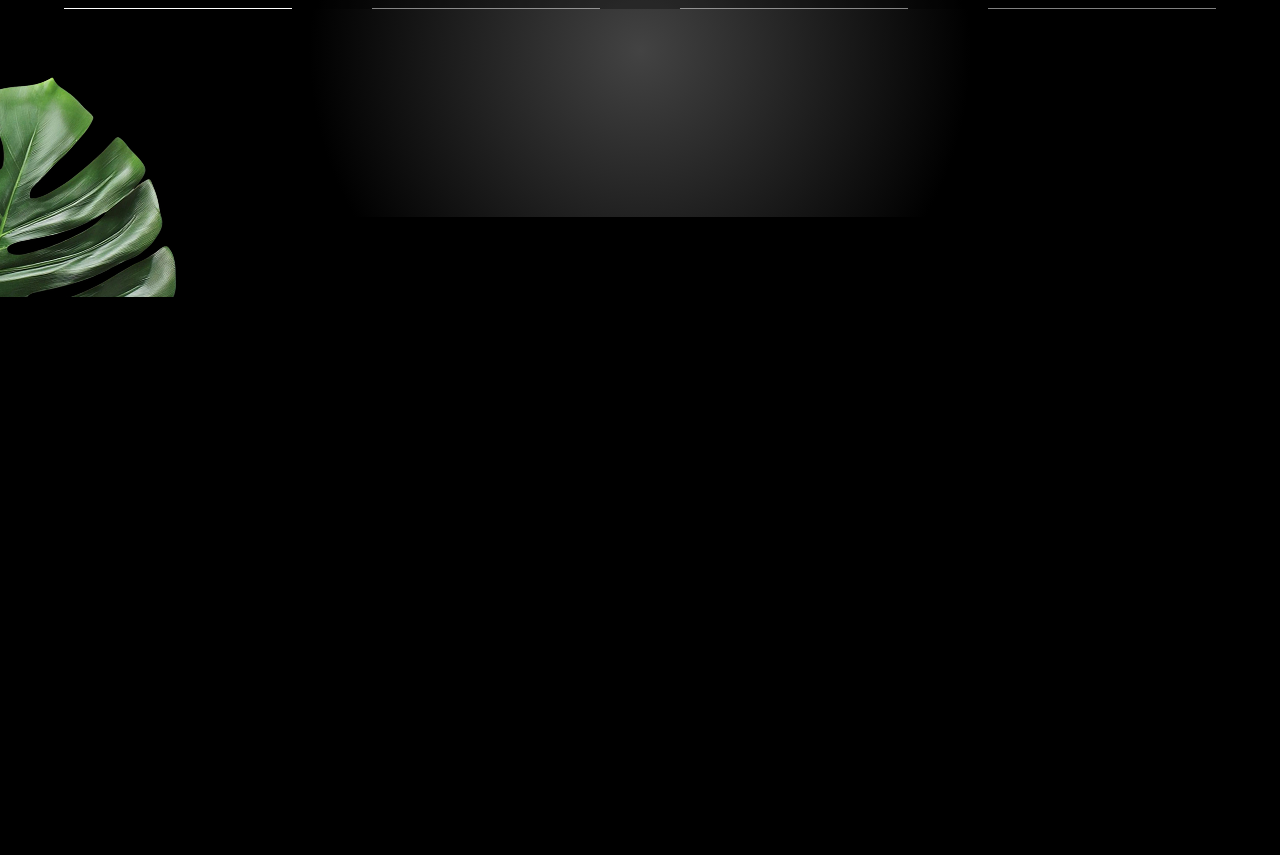
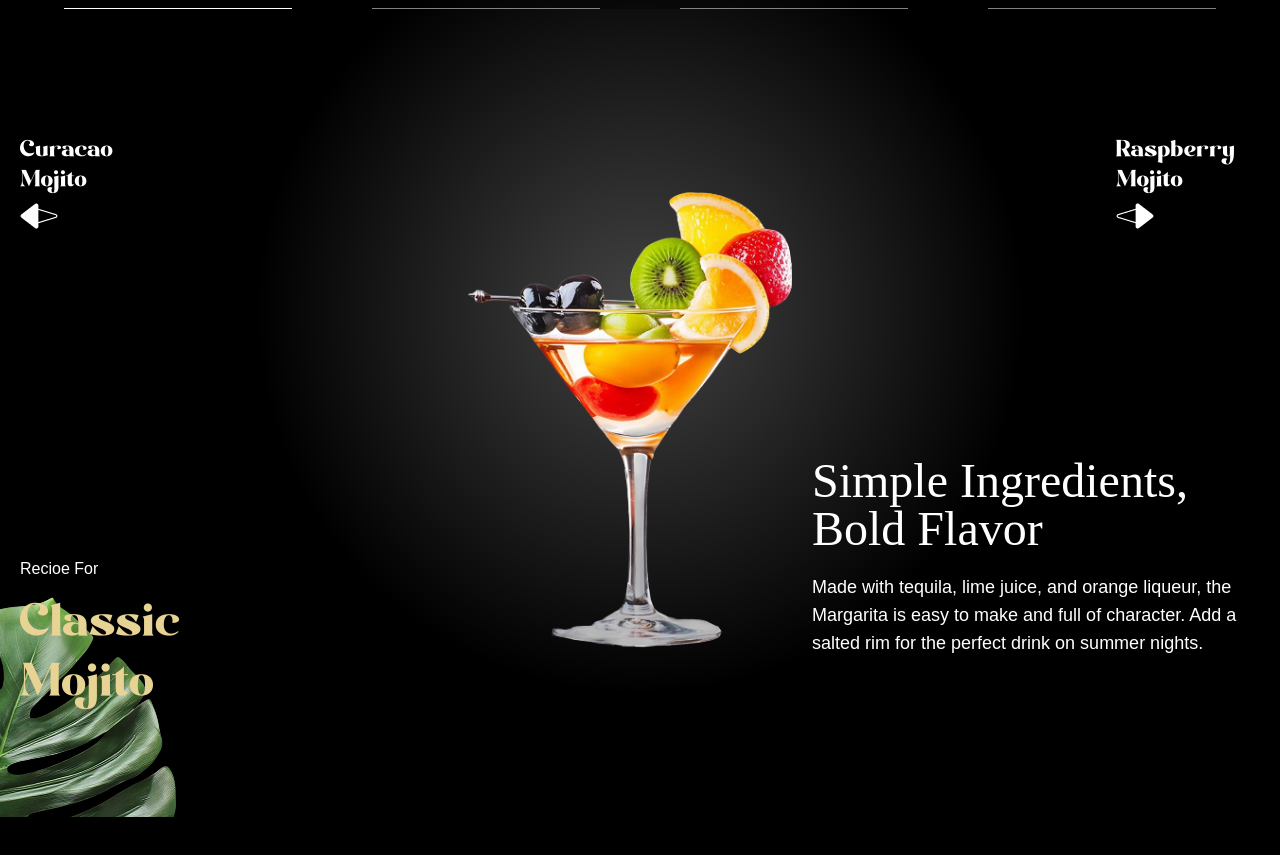
Before and after one commit to shahbaz-kamal/gsap-mojito, a React (Vite) app: page / in a window 1280 px wide. Shown: the part 4640-5495 px from the top of the page. Built offline with nearby package versions, Linux system fonts and the light colour scheme; a web font is replaced by a local one.

Commit message:
complete menu section

```diff
--- a/src/components/Menu.tsx
+++ b/src/components/Menu.tsx
@@ -1,8 +1,38 @@
-import { useState } from "react";
+import { useRef, useState } from "react";
 import { allCocktails } from "../constants";
+import { useGSAP } from "@gsap/react";
+import gsap from "gsap";
 
 const Menu = () => {
+  const contentRef = useRef();
   const [currentIndex, setCurrentIndex] = useState(0);
+
+  useGSAP(() => {
+    gsap.fromTo("#title", { opacity: 0 }, { opacity: 1, duration: 1 });
+    gsap.fromTo(
+      ".cocktail img",
+      { opacity: 0, xPercent: "-100" },
+      { xPercent: 0, opacity: 1, ease: "power1.inOut" }
+    );
+    gsap.fromTo('.details h2',{yPercent:100,opacity:0},{yPercent:0,opacity:100,ease:'power1.inOut'})
+    gsap.fromTo('.details p',{yPercent:100,opacity:0},{yPercent:0,opacity:100,ease:'power1.inOut'})
+  }, [currentIndex]);
+
+  const totalCocktails = allCocktails.length;
+  const goToSlides = (index: number) => {
+    const newIndex = (index + totalCocktails) % totalCocktails;
+    setCurrentIndex(newIndex);
+  };
+
+  const getCocktailAt = (indexOfSet: number) => {
+    return allCocktails[
+      (currentIndex + indexOfSet + totalCocktails) % totalCocktails
+    ];
+  };
+  const curentCocktail = getCocktailAt(0);
+  const prevCocktail = getCocktailAt(-1);
+  const nextCocktail = getCocktailAt(1);
+
   return (
     <section id="menu" aria-labelledby="menu-heading">
       <img
@@ -25,7 +55,7 @@ const Menu = () => {
           return (
             <button
               onClick={() => {
-                setCurrentIndex(index);
+                goToSlides(index);
               }}
               key={cocktail.id}
               className={`${
@@ -39,6 +69,45 @@ const Menu = () => {
           );
         })}
       </nav>
+      <div className="content">
+        <div className="arrows">
+          <button
+            className="text-left"
+            onClick={() => goToSlides(currentIndex - 1)}
+          >
+            <span>{prevCocktail.name}</span>
+            <img
+              src="/images/right-arrow.png"
+              alt="right-arrow"
+              area-hidden="true"
+            />
+          </button>
+          <button
+            className="text-left"
+            onClick={() => goToSlides(currentIndex + 1)}
+          >
+            <span>{nextCocktail.name}</span>
+            <img
+              src="/images/left-arrow.png"
+              alt="left-arrow"
+              area-hidden="true"
+            />
+          </button>
+        </div>
+        <div className="cocktail">
+          <img src={curentCocktail.image} alt="" />
+        </div>
+        <div className="recipe">
+          <div ref={contentRef} className="info">
+            <p>Recioe For</p>
+            <p id="title">{curentCocktail.name}</p>
+          </div>
+          <div className="details">
+            <h2>{curentCocktail.title}</h2>
+            <p>{curentCocktail.description}</p>
+          </div>
+        </div>
+      </div>
     </section>
   );
 };
```
